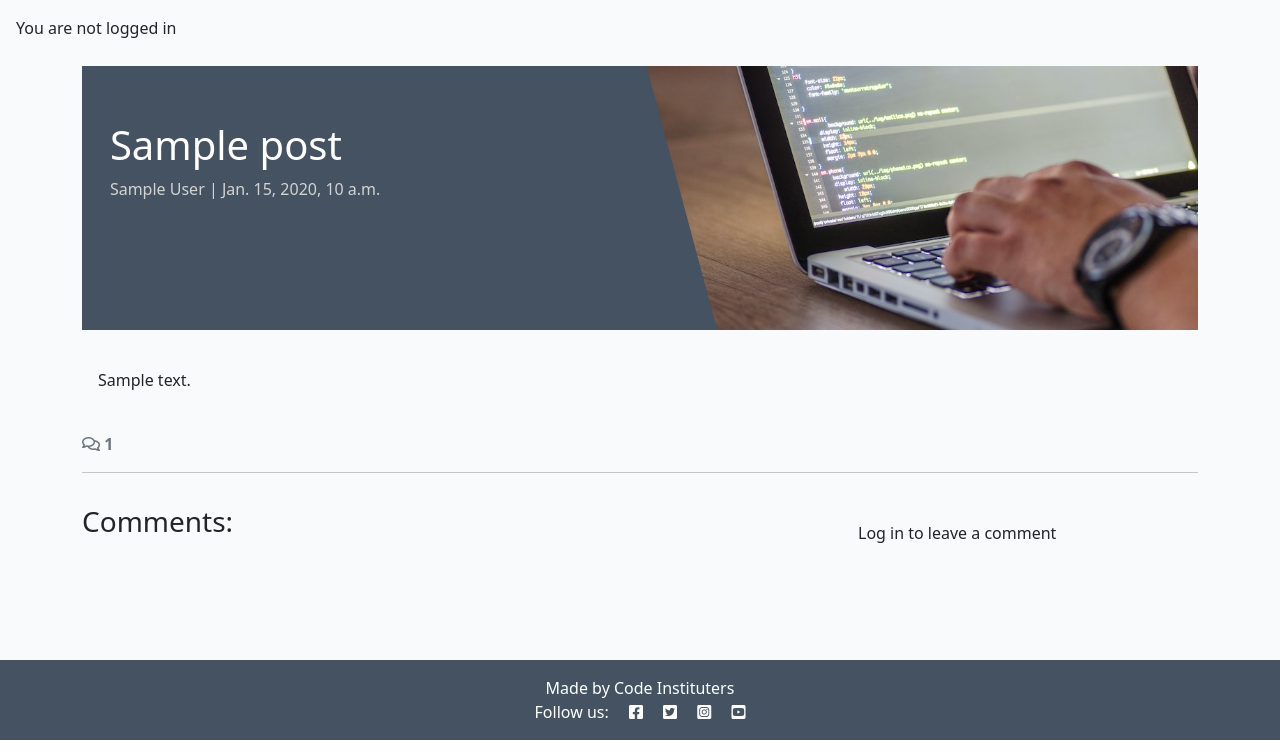
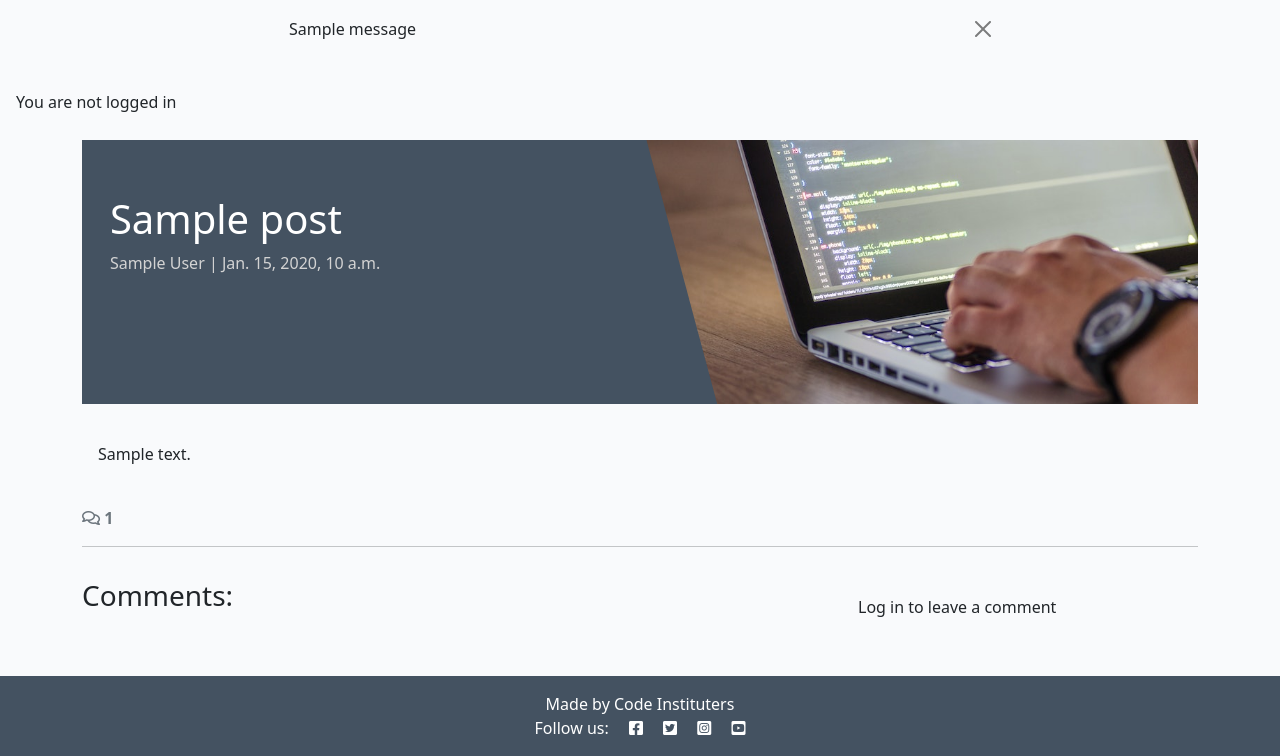
Before and after one commit to KernowPabloUK/django-blog, a Django app: template blog/templates/blog/post_detail.html in a window 1280 px wide. Shown: the part 60-816 px from the top of the page. Run offline with Django 4.2, Linux system fonts and the light colour scheme; the template is opened without the code that fills it: most values are stand-ins (such as "Sample title", 1, 10 or a date in 2020); one stand-in notice (Sample message) is shown; some libraries are stand-ins or nearby versions.

Commit message:
CHANGE: Implement comment submission with success message in post detail view

```diff
--- a/blog/views.py
+++ b/blog/views.py
@@ -1,5 +1,6 @@
 from django.shortcuts import render, get_object_or_404
 from django.views import generic
+from django.contrib import messages
 from .models import Post
 from .forms import CommentForm
 
@@ -35,6 +36,10 @@ def post_detail(request, slug):
             commment.author = request.user
             commment.post = post
             commment.save()
+            messages.add_message(
+                request, messages.SUCCESS,
+                'Comment submitted and awaiting approval'
+            )
 
     comment_form = CommentForm()
 
--- a/templates/base.html
+++ b/templates/base.html
@@ -1,5 +1,4 @@
 {% load static %}
-
 {% url 'home' as home_url %}
 {% url 'about' as about_url %}
 {% url 'account_login' as login_url %}
@@ -8,60 +7,104 @@
 
 <!DOCTYPE html>
 <html class="h-100" lang="en">
-
     <head>
         <title>CodeStar Blog</title>
         <meta name="viewport" content="width=device-width, initial-scale=1" />
 
         <!-- Google Fonts CSS -->
-    <link rel="preconnect" href="https://fonts.gstatic.com">
-    <link href="https://fonts.googleapis.com/css2?family=Roboto:wght@300&display=swap" rel="stylesheet">
-    <link href="https://fonts.googleapis.com/css2?family=Lato:wght@300;700&display=swap" rel="stylesheet">
+        <link rel="preconnect" href="https://fonts.gstatic.com" />
+        <link
+            href="https://fonts.googleapis.com/css2?family=Roboto:wght@300&display=swap"
+            rel="stylesheet"
+        />
+        <link
+            href="https://fonts.googleapis.com/css2?family=Lato:wght@300;700&display=swap"
+            rel="stylesheet"
+        />
 
         <!-- Font Awesome CSS -->
-    <link rel="stylesheet" href="https://cdnjs.cloudflare.com/ajax/libs/font-awesome/5.15.3/css/all.min.css">
+        <link
+            rel="stylesheet"
+            href="https://cdnjs.cloudflare.com/ajax/libs/font-awesome/5.15.3/css/all.min.css"
+        />
 
         <!-- Bootstrap CSS -->
-    <link href="https://cdn.jsdelivr.net/npm/bootstrap@5.0.1/dist/css/bootstrap.min.css" rel="stylesheet"
-        integrity="sha384-+0n0xVW2eSR5OomGNYDnhzAbDsOXxcvSN1TPprVMTNDbiYZCxYbOOl7+AMvyTG2x" crossorigin="anonymous">
+        <link
+            href="https://cdn.jsdelivr.net/npm/bootstrap@5.0.1/dist/css/bootstrap.min.css"
+            rel="stylesheet"
+            integrity="sha384-+0n0xVW2eSR5OomGNYDnhzAbDsOXxcvSN1TPprVMTNDbiYZCxYbOOl7+AMvyTG2x"
+            crossorigin="anonymous"
+        />
 
         <!-- Custom CSS -->
-    <link rel="stylesheet" href="{% static 'css/style.css' %}">
-
+        <link rel="stylesheet" href="{% static 'css/style.css' %}" />
     </head>
 
     <body class="d-flex flex-column h-100 main-bg">
-
         <!-- Navigation -->
         <nav class="navbar navbar-expand-lg navbar-light bg-white">
             <div class="container-fluid">
-            <a class="navbar-brand" href="{% url 'home' %}"><span class="brand">c<span class="red-o">o</span>de<span
-                        class="thin">|star</span></span></a>
-            <button class="navbar-toggler" type="button" data-bs-toggle="collapse" data-bs-target="#navbarText"
-                aria-controls="navbarText" aria-expanded="false" aria-label="Toggle navigation">
+                <a class="navbar-brand" href="{% url 'home' %}"
+                    ><span class="brand"
+                        >c<span class="red-o">o</span>de<span class="thin"
+                            >|star</span
+                        ></span
+                    ></a
+                >
+                <button
+                    class="navbar-toggler"
+                    type="button"
+                    data-bs-toggle="collapse"
+                    data-bs-target="#navbarText"
+                    aria-controls="navbarText"
+                    aria-expanded="false"
+                    aria-label="Toggle navigation"
+                >
                     <span class="navbar-toggler-icon"></span>
                 </button>
                 <div class="collapse navbar-collapse" id="navbarText">
                     <ul class="navbar-nav me-auto mb-2 mb-lg-0">
                         <li class="nav-item">
-                        <a class="nav-link {% if request.path == home_url %}active{% endif %}" aria-current="page"
-                            href="{% url 'home' %}">Home</a>
+                            <a
+                                class="nav-link {% if request.path == home_url %}active{% endif %}"
+                                aria-current="page"
+                                href="{% url 'home' %}"
+                                >Home</a
+                            >
                         </li>
                         <li class="nav-item">
-                        <a class="nav-link {% if request.path == about_url %}active{% endif %}" aria-current="page"
-                            href="{% url 'about' %}">About</a>
+                            <a
+                                class="nav-link {% if request.path == about_url %}active{% endif %}"
+                                aria-current="page"
+                                href="{% url 'about' %}"
+                                >About</a
+                            >
                         </li>
                         {% if user.is_authenticated %}
                         <li class="nav-item">
-                        <a class="nav-link {% if request.path == logout_url %}active{% endif %}" aria-current="page" href="{% url 'account_logout' %}">Logout</a>
+                            <a
+                                class="nav-link {% if request.path == logout_url %}active{% endif %}"
+                                aria-current="page"
+                                href="{% url 'account_logout' %}"
+                                >Logout</a
+                            >
                         </li>
                         {% else %}
                         <li class="nav-item">
-                        <a class="nav-link {% if request.path == signup_url %}active{% endif %}" aria-current="page"
-                            href="{% url 'account_signup' %}">Register</a>
+                            <a
+                                class="nav-link {% if request.path == signup_url %}active{% endif %}"
+                                aria-current="page"
+                                href="{% url 'account_signup' %}"
+                                >Register</a
+                            >
                         </li>
                         <li class="nav-item">
-                        <a class="nav-link {% if request.path == login_url %}active{% endif %}" aria-current="page" href="{% url 'account_login' %}">Login</a>
+                            <a
+                                class="nav-link {% if request.path == login_url %}active{% endif %}"
+                                aria-current="page"
+                                href="{% url 'account_login' %}"
+                                >Login</a
+                            >
                         </li>
                         {% endif %}
                     </ul>
@@ -71,37 +114,57 @@
                 </div>
             </div>
         </nav>
-
+        <!-- displaying Django messages -->
+        <div class="container">
+            <div class="row">
+                <div class="col-md-8 offset-md-2">
+                    {% for message in messages %}
+                    <div
+                        class="alert {{ message.tags }} alert-dismissible
+        fade show"
+                        id="msg"
+                        role="alert"
+                    >
+                        {{ message | safe }}
+                        <button
+                            type="button"
+                            class="btn-close"
+                            data-bs-dismiss="alert"
+                            aria-label="Close"
+                        ></button>
+                    </div>
+                    {% endfor %}
+                </div>
+            </div>
+        </div>
         <main class="flex-shrink-0 main-bg">
             {% if user.is_authenticated %}
             <p class="test-end m-3">You are logged in as {{ user }}</p>
             {% else %}
             <p class="test-end m-3">You are not logged in</p>
-            {% endif %}
-        {% block content %}
+            {% endif %} {% block content %}
             <p>This is my default paragraph</p>
             {% endblock content %}
-
         </main>
 
         <!-- Footer -->
         <footer class="footer mt-auto py-3 dark-bg">
             <p class="m-0 text-center text-white">
-            {%block copyright%}
-                Made by Code Instituters
-            {%endblock copyright%}
+                {%block copyright%} Made by Code Instituters {%endblock copyright%}
             </p>
-        <p class="m-0 text-center text-white">Follow us: <i class="fab fa-facebook-square ms-3"></i>
+            <p class="m-0 text-center text-white">
+                Follow us: <i class="fab fa-facebook-square ms-3"></i>
                 <i class="fab fa-twitter-square ms-3"></i>
                 <i class="fab fa-instagram-square ms-3"></i>
                 <i class="fab fa-youtube-square ms-3"></i>
             </p>
         </footer>
 
-    <script src="https://cdn.jsdelivr.net/npm/bootstrap@5.0.1/dist/js/bootstrap.bundle.min.js"
-        integrity="sha384-gtEjrD/SeCtmISkJkNUaaKMoLD0//ElJ19smozuHV6z3Iehds+3Ulb9Bn9Plx0x4" crossorigin="anonymous">
-        </script>
+        <script
+            src="https://cdn.jsdelivr.net/npm/bootstrap@5.0.1/dist/js/bootstrap.bundle.min.js"
+            integrity="sha384-gtEjrD/SeCtmISkJkNUaaKMoLD0//ElJ19smozuHV6z3Iehds+3Ulb9Bn9Plx0x4"
+            crossorigin="anonymous"
+        ></script>
         <script src="{% static 'js/script.js' %}"></script>
     </body>
-
 </html>
```
Lines whose indentation alone changed are shown as unchanged.
